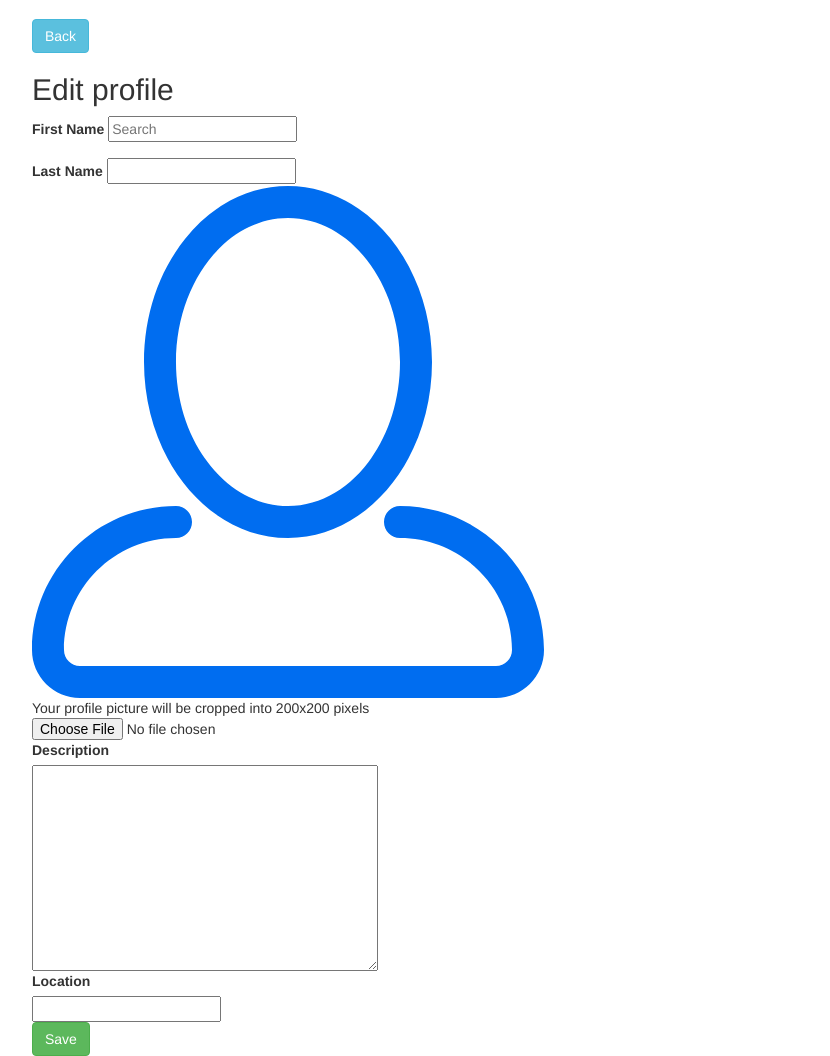
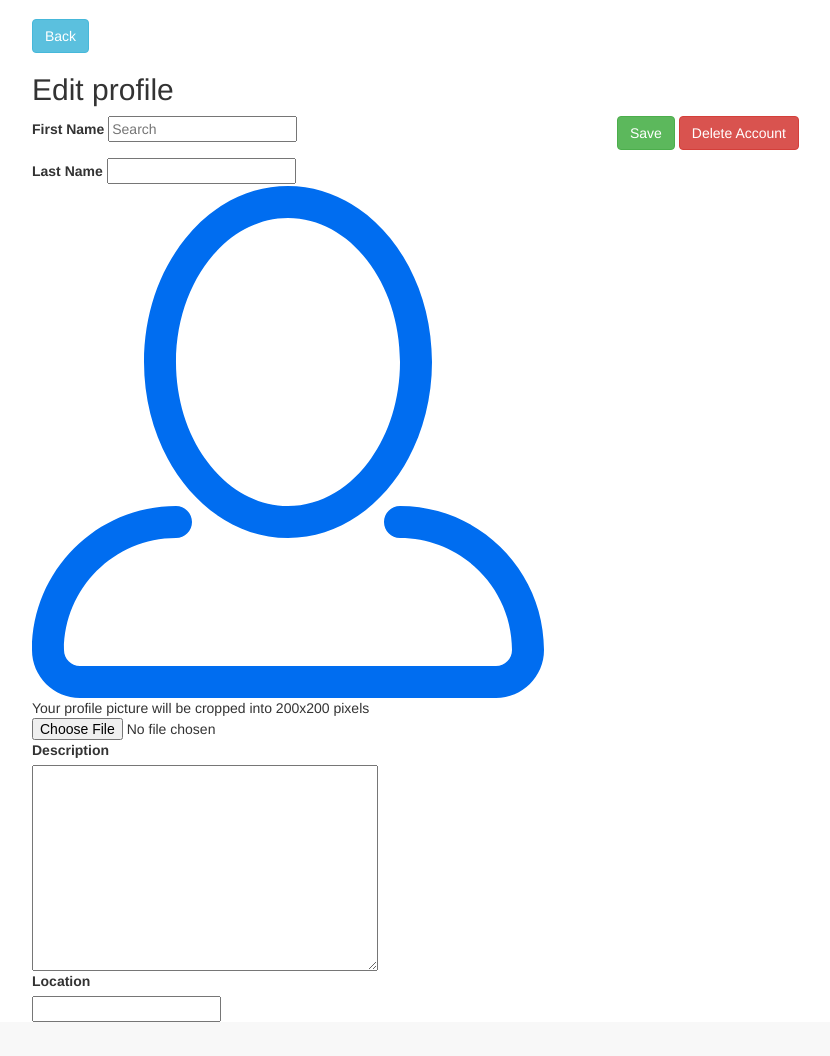
Before and after one commit to DeWa/Tviserrys, a Django app: template templates/profile/edit.html in a window 1280 px wide. Shown: the part 51-1107 px from the top of the page, without its empty margins (38-868 px from the left). After the commit the page ends 1073 px from the top, so only its background shows below. Run offline with Django 3.2, Linux system fonts and the light colour scheme; the template is opened without the code that fills it: values that come from a table or form of the project are taken from there, others are empty; style sheets or scripts are compiled from the project's sources; parts of the project's set-up code (start-up, migrations or seed data) failed here and were passed over; some libraries are stand-ins or nearby versions.

Commit message:
Add profile deletion

```diff
--- a/templates/profile/edit.html
+++ b/templates/profile/edit.html
@@ -6,8 +6,11 @@
         <a href="{% url "profile:profile_own_view" %}" class="btn btn-info">Back</a>
         <h2>Edit profile</h2>
         <div class="row">
+            <div class="col-lg-6">
+                <div class="row">
                     <div class="col-lg-12">
-                <form id="profileForm" action="{% url 'profile:profile_edit' %}" method="post" enctype="multipart/form-data">
+                        <form id="profileForm" action="{% url 'profile:profile_edit' %}" method="post"
+                              enctype="multipart/form-data">
                             {% csrf_token %}
                             <div class="form-error">{{ form.first_name.errors }}</div>
                             <label for="id_first_name">First Name</label>
@@ -28,7 +31,8 @@
                                 {% if profile.picture %}
                                     <img src="{{ profile.picture.url }}" class="profile-picture-big" alt="Profile pic">
                                 {% else %}
-                            <img class="profile-picture" src="{% static "images/placeholder_user.svg" %}" alt="Profile pic">
+                                    <img class="profile-picture" src="{% static "images/placeholder_user.svg" %}"
+                                         alt="Profile pic">
                                 {% endif %}
                             </div>
                         </div>
@@ -59,12 +63,49 @@
                         {{ form.location }}
                     </div>
                 </div>
-        <div class="row">
-            <div class="col-lg-12">
-                <input type="submit" value="Save" class="btn btn-success">
+            </div>
+            <div style="min-height: 600px" class="col-lg-6 left-divider">
+                <input type="submit" class="btn btn-success" value="Save">
                 </form>
+                <button type="button" id="deleteAccount-button" class="btn btn-danger" data-toggle="modal"
+                        data-target="#confirmDelete">Delete Account
+                </button>
+            </div>
+        </div>
+    </div><!-- Container -->
+    <!-- Delete confirmation Modal -->
+    <div class="modal fade" id="confirmDelete" tabindex="-1" role="dialog">
+        <div class="modal-dialog" role="document">
+            <div class="modal-content">
+                <div class="modal-header">
+                    <button type="button" class="close" data-dismiss="modal" aria-label="Close"><span
+                            aria-hidden="true">&times;</span></button>
+                    <h4 class="modal-title" id="confirmationLabel">Confirmation</h4>
+                </div>
+                <div class="modal-body">
+                    Do you really want to delete your account? (This will also delete your tviits)
+                </div>
+                <div class="modal-footer">
+                    <button type="button" class="btn btn-default" data-dismiss="modal">Cancel</button>
+                    <button type="button" onclick="deleteAccount()" class="btn btn-danger">Delete Account</button>
+                </div>
             </div>
         </div>
     </div>
 
+    <script type="text/javascript">
+
+        function deleteAccount() {
+            $.ajax({
+                type: "POST",
+                data: {
+                    csrfmiddlewaretoken: '{{ csrf_token }}'
+                },
+                url: "/profile/delete/",
+                success: function (response) {
+                    window.location.replace("/");
+                }
+            });
+        }
+    </script>
 {% endblock %}
```
Lines whose indentation alone changed are shown as unchanged.
